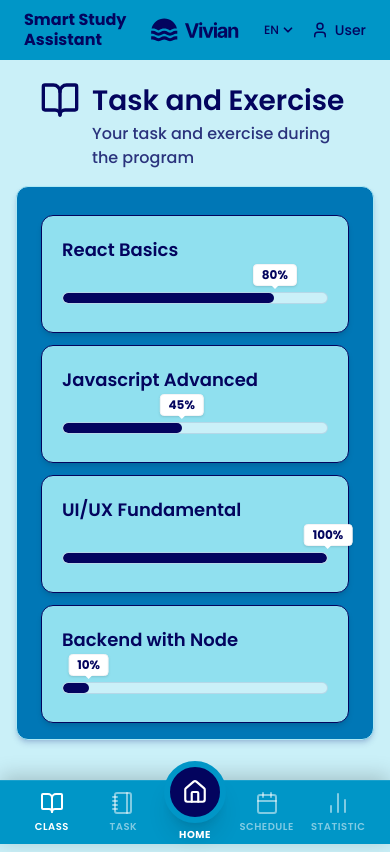
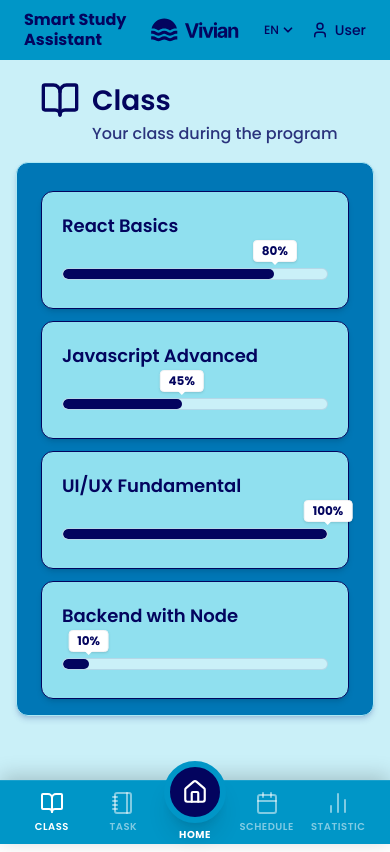
Before and after one commit to yobby15/smart-study-dashboard, a React (Vite) app in the folder front-end/: page /class in a window 390 px wide. Built offline with nearby package versions, Linux system fonts and the light colour scheme.

Commit message:
add DetailClass and ModuleItem components for class page

```diff
--- /dev/null
+++ b/front-end/src/components/class-page/DetailClass.jsx
@@ -0,0 +1,55 @@
+import React from 'react';
+import ClassCard from "./ClassCard";
+import ModuleItem from "./ModuleItem";
+
+const DetailClass = ({ isOpen, onClose, data }) => {
+  const handleClose = () => {
+    onClose();
+  }
+
+  if (!isOpen) return null;
+
+  return (
+    <div
+      className={`fixed inset-0 z-50 flex items-center justify-center p-4 transition-all duration-300 ${isOpen ? 'opacity-100 visible bg-black/40 backdrop-blur-sm' : 'opacity-0 invisible'}`}
+      onClick={handleClose}
+    >
+      <div
+        className={`bg-[#90E0EF] rounded-[20px] shadow-2xl p-6 w-full max-w-4xl border-2 border-[#03045E] relative flex flex-col max-h-[90vh] transition-all duration-300 transform ${isOpen ? 'scale-100 opacity-100' : 'scale-95 opacity-0'}`}
+        onClick={(e) => e.stopPropagation()}
+      >
+        {data ? (
+          <div>
+            <div className="mb-6">
+               <ClassCard
+                  title={data.title}
+                  percentage={data.percentage}
+               />
+            </div>
+
+            <div className="flex-1 overflow-y-auto pr-2 custom-scrollbar">
+              <div className="flex flex-col gap-2">
+                {data.modules && data.modules.length > 0 ? (
+                  data.modules.map((modul) => (
+                    <ModuleItem
+                      key={modul.id}
+                      title={modul.title}
+                      status={modul.status}
+                    />
+                  ))
+                ) : (
+                  <p className="text-center text-[#03045E]">No modules available.</p>
+                )}
+              </div>
+            </div>
+          </div>
+        ) : (
+          <div className="text-center py-10 text-[#03045E]">Loading data...</div>
+        )}
+
+      </div>
+    </div>
+  );
+};
+
+export default DetailClass;
--- /dev/null
+++ b/front-end/src/components/class-page/ModuleItem.jsx
@@ -0,0 +1,21 @@
+import React from 'react';
+
+const ModuleItem = ({ title, status }) => {
+  return (
+    <div className="flex items-center justify-between w-full p-3 mb-2 bg-[#CAF0F8] border border-[#03045E] rounded-lg shadow-sm hover:bg-[#AEE4F3] transition-colors">
+      <span className="text-[#03045E] font-medium text-sm md:text-base">
+        {title}
+      </span>
+
+      <span className={`text-xs font-bold uppercase px-2 py-1 rounded ${
+        status === 'completed'
+          ? 'text-[#03045E]'
+          : 'text-[#03045E]/60'
+      }`}>
+        {status}
+      </span>
+    </div>
+  );
+};
+
+export default ModuleItem;
--- a/front-end/src/data/users.js
+++ b/front-end/src/data/users.js
@@ -28,3 +28,51 @@ export const DAILY_SCHEDULES = {
     { title: "Exercise Soft Skill 1", time: "15.00 - 17.00" },
   ],
 };
+
+export const CLASS_LIST = [
+  {
+    id: 1,
+    title: "React Basics",
+    percentage: 80,
+    modules: [
+      { id: 1, title: "Introduction to JSX", status: "completed" },
+      { id: 2, title: "Components & Props", status: "completed" },
+      { id: 3, title: "State & Lifecycle", status: "completed" },
+      { id: 4, title: "React Hooks (useState)", status: "uncompleted" },
+      { id: 5, title: "Handling Events", status: "uncompleted" },
+    ]
+  },
+  {
+    id: 2,
+    title: "Javascript Advanced",
+    percentage: 45,
+    modules: [
+      { id: 1, title: "ES6+ Features", status: "completed" },
+      { id: 2, title: "Async/Await & Promises", status: "uncompleted" },
+      { id: 3, title: "Closures & Scope", status: "uncompleted" },
+      { id: 4, title: "DOM Manipulation", status: "uncompleted" },
+    ]
+  },
+  {
+    id: 3,
+    title: "UI/UX Fundamental",
+    percentage: 100,
+    modules: [
+      { id: 1, title: "Design Thinking", status: "completed" },
+      { id: 2, title: "Color Theory", status: "completed" },
+      { id: 3, title: "Typography", status: "completed" },
+      { id: 4, title: "Figma Basics", status: "completed" },
+    ]
+  },
+  {
+    id: 4,
+    title: "Backend with Node",
+    percentage: 10,
+    modules: [
+      { id: 1, title: "Node.js Installation", status: "completed" },
+      { id: 2, title: "Express Framework", status: "uncompleted" },
+      { id: 3, title: "REST API Structure", status: "uncompleted" },
+      { id: 4, title: "Database Connection", status: "uncompleted" },
+    ]
+  },
+];
--- a/front-end/src/pages/ClassPage.jsx
+++ b/front-end/src/pages/ClassPage.jsx
@@ -1,4 +1,4 @@
-import React from 'react';
+import React, { useState } from 'react';
 import NavigationUp from "../components/global/NavigationUp";
 import NavigationDown from "../components/global/NavigationDown";
 import SectionContainer from "../components/global/SectionContainer";
@@ -6,33 +6,47 @@ import ContentCard from "../components/global/ContentCard";
 import Title from '../components/global/Title';
 import { BookOpen } from 'lucide-react';
 import ClassCard from '../components/class-page/ClassCard';
+import DetailClass from "../components/class-page/DetailClass";
+import { CLASS_LIST } from '../data/users';
 
 const ClassPage = () => {
-  const classList = [
-    { id: 1, title: "React Basics", percentage: 80 },
-    { id: 2, title: "Javascript Advanced", percentage: 45 },
-    { id: 3, title: "UI/UX Fundamental", percentage: 100 },
-    { id: 4, title: "Backend with Node", percentage: 10 },
-  ];
+  const [selectedClass, setSelectedClass] = useState(null);
+
+  const handleClassClick = (item) => {
+    setSelectedClass(item);
+  };
+
+  const handleCloseDetail = () => {
+    setSelectedClass(null);
+  };
 
   return (
     <div className="w-full min-h-screen flex flex-col bg-[#CAF0F8] pb-24">
       <NavigationUp />
       <Title
-        Title={"Task and Exercise"}
-        SubTitle={"Your task and exercise during the program"}
+        Title={"Class"}
+        SubTitle={"Your class during the program"}
         Icon={BookOpen}
       />
       <SectionContainer>
-        {classList.map((item) => (
+        {CLASS_LIST.map((item) => (
           <ContentCard key={item.id}>
-            <ClassCard
+            <div onClick={() => handleClassClick(item)}>
+              <ClassCard
               title={item.title}
               percentage={item.percentage}
-            />
+              />
+            </div>
+
           </ContentCard>
         ))}
       </SectionContainer>
+
+      <DetailClass
+        isOpen={selectedClass !== null}
+        onClose={handleCloseDetail}
+        data={selectedClass}
+      />
       <NavigationDown />
     </div>
   );
```
